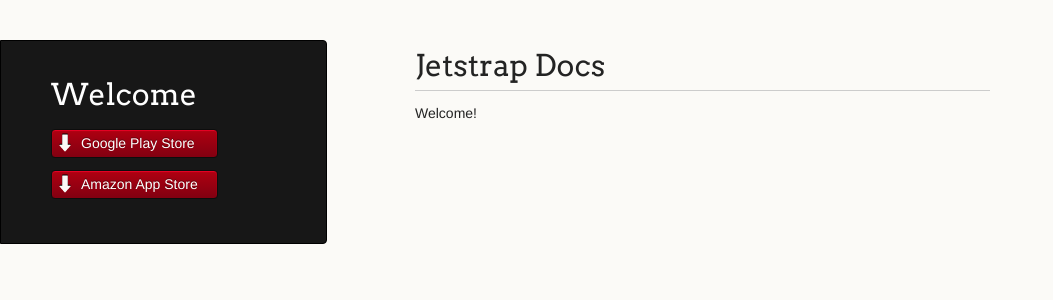
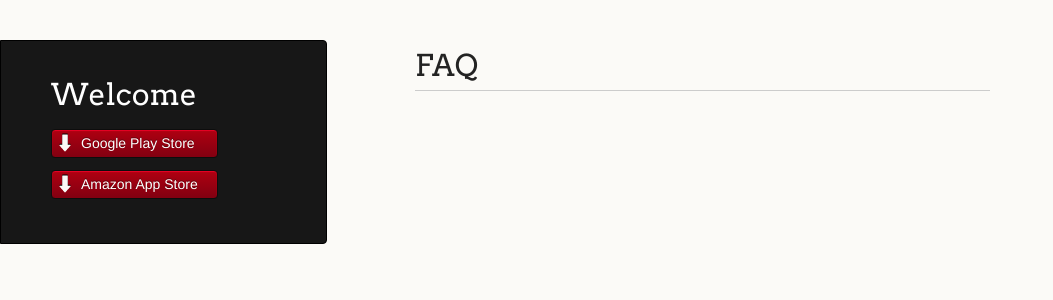
Before and after one commit to mufri/Authenticator-Plus, a Jekyll site: the page built from faq.html, in a window 1280 px wide. Shown: the top 300 px of the page, without its empty margins (0-1053 px from the left). Built offline with Jekyll 4.4.1, drawn with Linux system fonts in a browser that asks for light colours; Markdown is read by kramdown in place of the engine named in the settings.

Commit message:
Update and rename new.html to faq.html

```diff
--- a/new.html
+++ b/faq.html
@@ -4,6 +4,5 @@
 ---
 
 <div class="page-header">
-  <h1>Jetstrap Docs</h1>
+  <h1>FAQ</h1>
 </div>
-Welcome!
```
